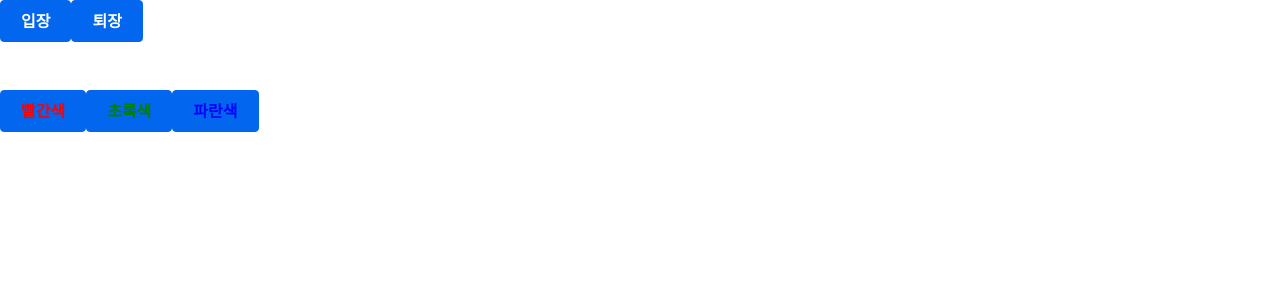
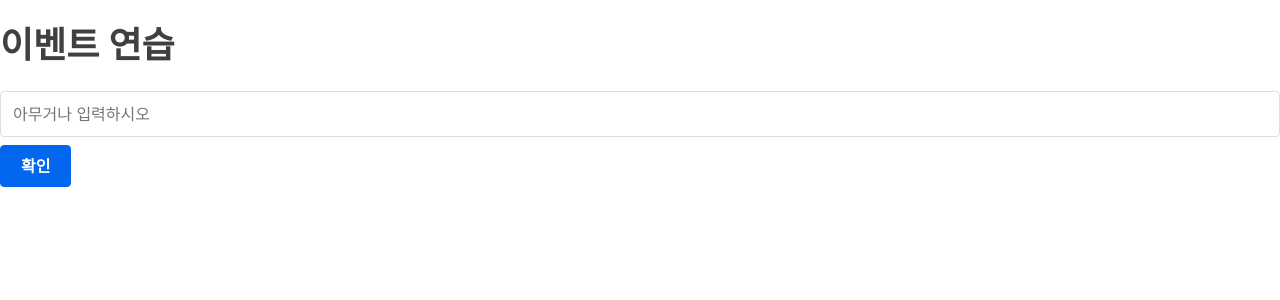
Before and after one commit to jrucl2d/React, a React (Create React App) app in the folder book/chapter2/: page / in a window 1280 px wide. Shown: the top 300 px of the page. Built offline with nearby package versions, Linux system fonts and the light colour scheme.

Commit message:
Basic event practice

```diff
--- a/book/chapter2/src/App.js
+++ b/book/chapter2/src/App.js
@@ -1,36 +1,8 @@
 import React from "react";
-import "./App.css";
-// import MyComponent from "./MyComponent";
-// import Counter from "./Counter";
-import Say from "./Say";
+import EventPractice from "./EventPractice";
 
 const App = () => {
-  // return <MyComponent name="React" />;
-  // return <MyComponent />; // defaultProps 값이 사용됨
-  return (
-    // <Counter />
-    <Say />
-    // <MyComponent name="으쟁이" favoriteNumber={3}>
-    //   리액트
-    // </MyComponent>
-  ); // props.children으로 표시
+  return <EventPractice />;
 };
 
-// class App extends Component {
-//   render() {
-//     const name = "react";
-//     return <div className="react">{name} hi!</div>;
-//   }
-// }
-
-// function App() {
-//   const name = "리액트";
-//   return (
-//     <>
-//       <div className="react">{name}</div>
-//       <input /> {/* self closing 태그 */}
-//     </>
-//   );
-// }
-
 export default App;
--- /dev/null
+++ b/book/chapter2/src/EventPractice.js
@@ -0,0 +1,38 @@
+import React, { Component } from "react";
+
+class EventPractice extends Component {
+  state = {
+    message: "",
+  };
+  constructor(props) {
+    super(props);
+    this.handleChange = this.handleChange.bind(this); // DOM 이벤트로 등록되면서 메서드와 this의 관계가 끊어짐
+    this.handleClick = this.handleClick.bind(this); // 따라서 this를 바인딩해줘야 함. 안 그러면 undefined가 나옴
+  }
+  handleChange(e) {
+    this.setState({
+      message: e.target.value,
+    });
+  }
+  handleClick() {
+    alert(this.state.message);
+    this.setState({ message: "" });
+  }
+
+  render() {
+    return (
+      <div>
+        <h1>이벤트 연습</h1>
+        <input
+          type="text"
+          name="message"
+          placeholder="아무거나 입력하시오"
+          value={this.state.message}
+          onChange={this.handleChange}
+        />
+        <button onClick={this.handleClick}>확인</button>
+      </div>
+    );
+  }
+}
+export default EventPractice;
```
Also changed, not shown: book/chapter2/src/App-secondBefore.js (added, +36 -0 lines).
